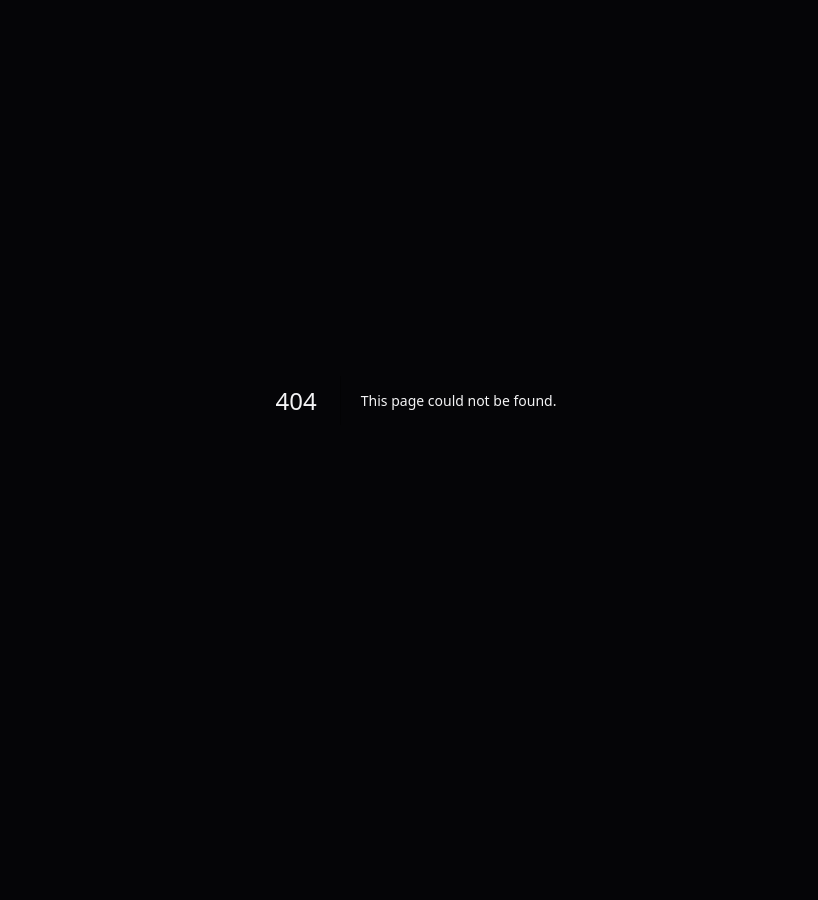
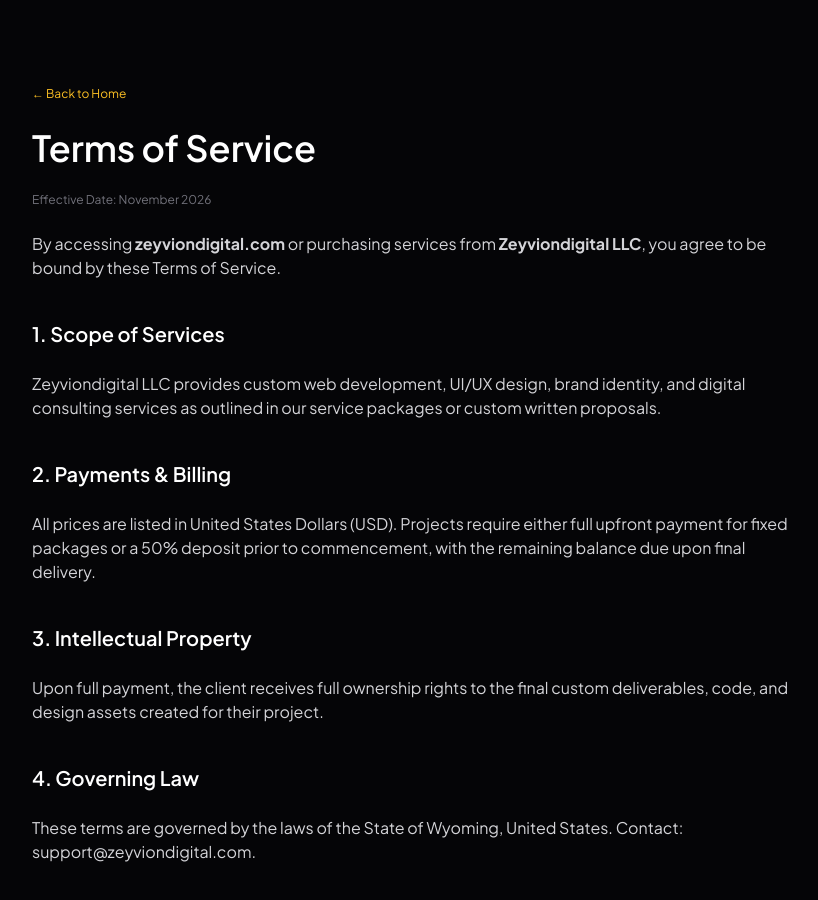
Before and after one commit to zeyviondigital-collab/zeyvion-digital, a Next.js app: page /terms-of-service in a window 1280 px wide. Before the commit this address had no page. Shown: the top 900 px of the page, without its empty margins (224-1042 px from the left). Before the commit the page ends 800 px from the top, so only its background shows below. Built offline with nearby package versions, Linux system fonts and the light colour scheme.

Commit message:
Create page.tsx

```diff
--- /dev/null
+++ b/app/terms-of-service/page.tsx
@@ -0,0 +1,58 @@
+import Link from "next/link";
+
+export default function TermsOfService() {
+  return (
+    <div className="min-h-screen bg-[#050507] text-zinc-300 py-20 px-6">
+      <div className="max-w-3xl mx-auto space-y-6">
+        <Link href="/" className="text-xs text-amber-400 hover:underline">
+          ← Back to Home
+        </Link>
+        <h1 className="text-3xl md:text-4xl font-semibold text-white">
+          Terms of Service
+        </h1>
+        <p className="text-xs text-zinc-500">Effective Date: November 2026</p>
+
+        <p>
+          By accessing <strong>zeyviondigital.com</strong> or purchasing
+          services from <strong>Zeyviondigital LLC</strong>, you agree to be
+          bound by these Terms of Service.
+        </p>
+
+        <h2 className="text-xl font-semibold text-white pt-4">
+          1. Scope of Services
+        </h2>
+        <p>
+          Zeyviondigital LLC provides custom web development, UI/UX design,
+          brand identity, and digital consulting services as outlined in our
+          service packages or custom written proposals.
+        </p>
+
+        <h2 className="text-xl font-semibold text-white pt-4">
+          2. Payments & Billing
+        </h2>
+        <p>
+          All prices are listed in United States Dollars (USD). Projects require
+          either full upfront payment for fixed packages or a 50% deposit prior
+          to commencement, with the remaining balance due upon final delivery.
+        </p>
+
+        <h2 className="text-xl font-semibold text-white pt-4">
+          3. Intellectual Property
+        </h2>
+        <p>
+          Upon full payment, the client receives full ownership rights to the
+          final custom deliverables, code, and design assets created for their
+          project.
+        </p>
+
+        <h2 className="text-xl font-semibold text-white pt-4">
+          4. Governing Law
+        </h2>
+        <p>
+          These terms are governed by the laws of the State of Wyoming, United
+          States. Contact: support@zeyviondigital.com.
+        </p>
+      </div>
+    </div>
+  );
+}
```
